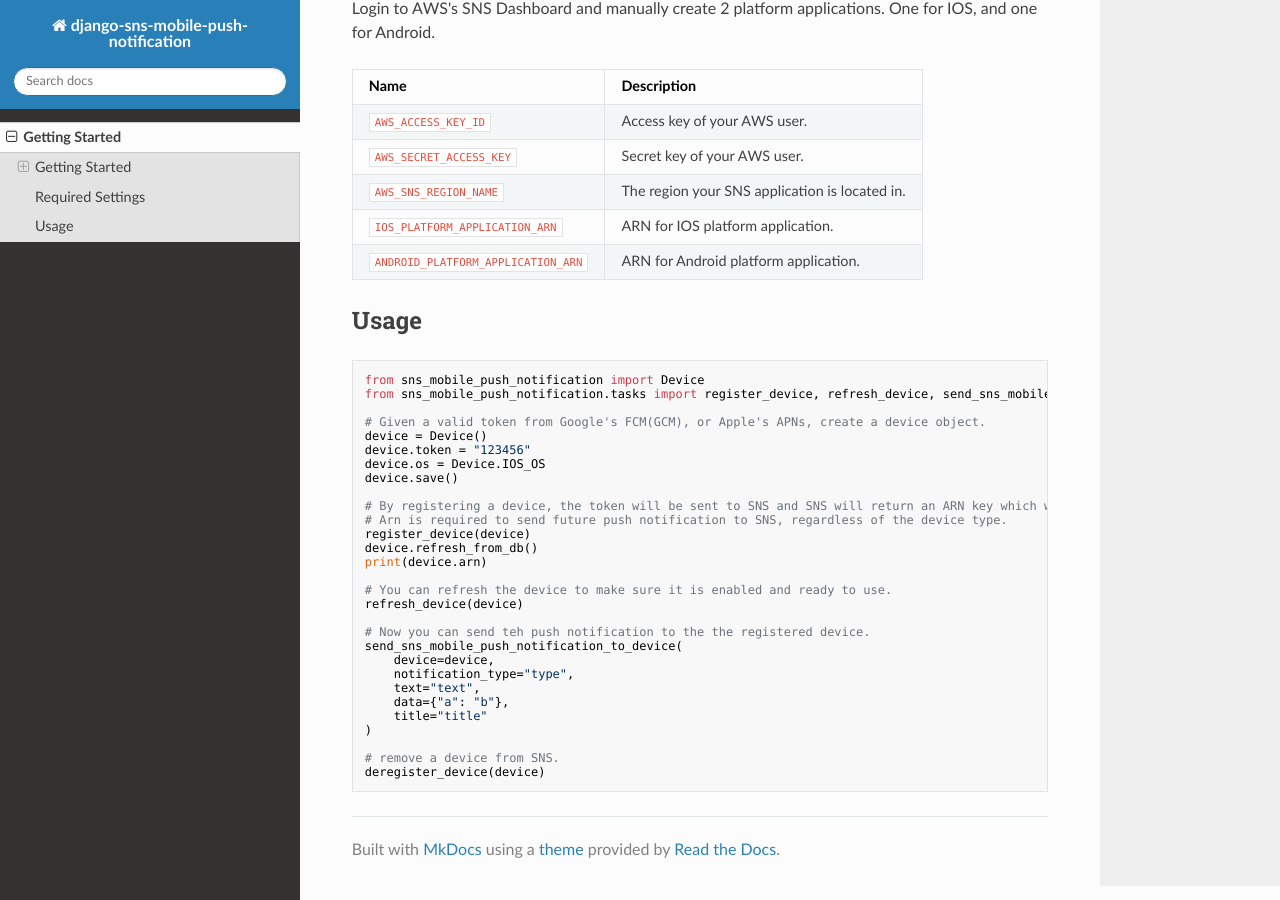
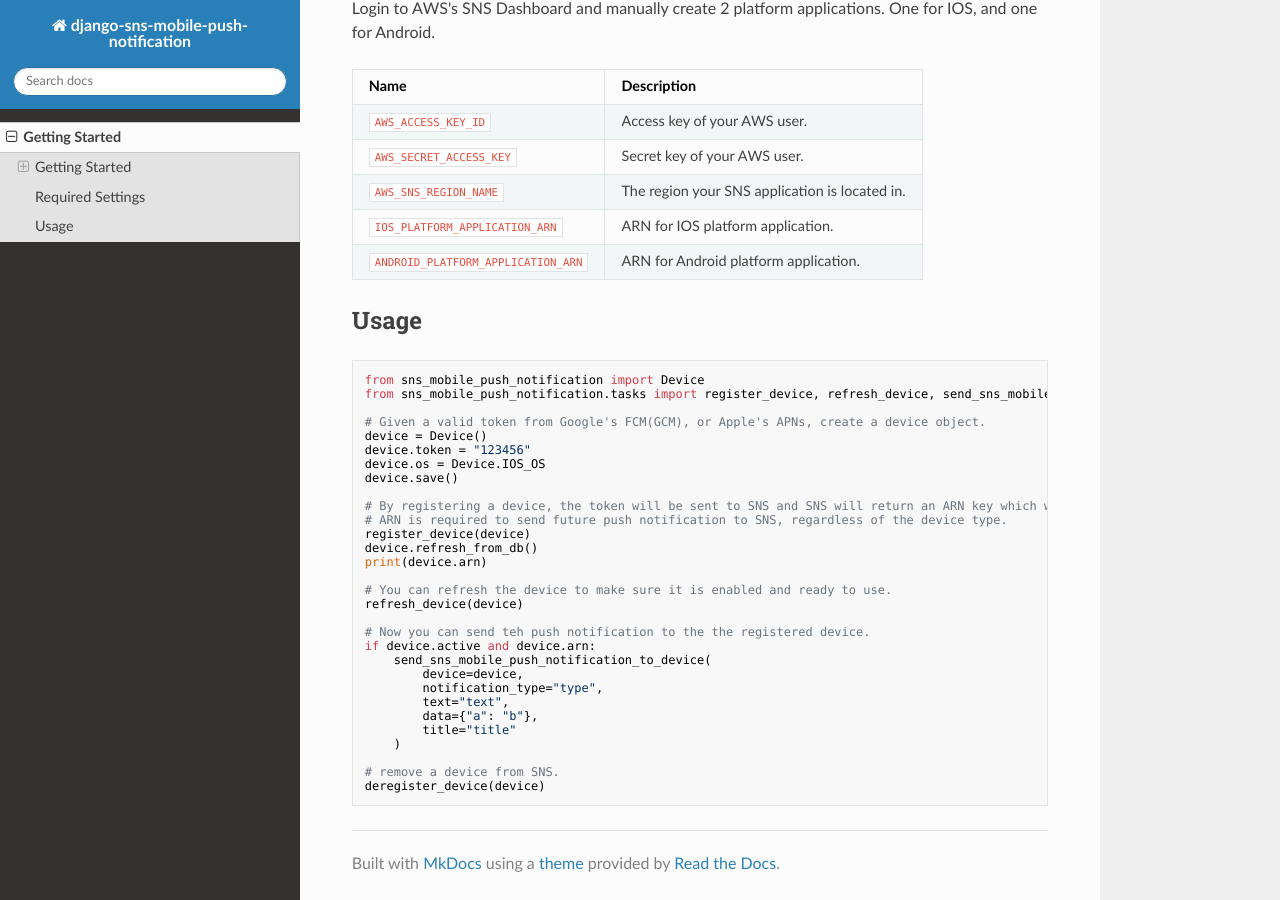
Before and after one commit to ml-archive/django-sns-mobile-push-notification, an MkDocs documentation site: the page built from docs/index.md, in a window 1280 px wide and 900 px high, scrolled down 623 px. Built offline with MkDocs 1.6.1, drawn with Linux system fonts in a browser that asks for light colours; nearby versions of some CDN libraries; old or Windows-style settings are respelled for this version of MkDocs.

Commit message:
[ django-sns-mobile-push-notification ] docs updated.

```diff
--- a/docs/index.md
+++ b/docs/index.md
@@ -46,7 +46,7 @@ device.os = Device.IOS_OS
 device.save()
 
 # By registering a device, the token will be sent to SNS and SNS will return an ARN key which will be saved in the device object.
-# Arn is required to send future push notification to SNS, regardless of the device type.
+# ARN is required to send future push notification to SNS, regardless of the device type.
 register_device(device)
 device.refresh_from_db()
 print(device.arn)
@@ -55,13 +55,14 @@ print(device.arn)
 refresh_device(device)
 
 # Now you can send teh push notification to the the registered device.
-send_sns_mobile_push_notification_to_device(
-    device=device,
-    notification_type="type",
-    text="text",
-    data={"a": "b"},
-    title="title"
-)
+if device.active and device.arn:
+    send_sns_mobile_push_notification_to_device(
+        device=device,
+        notification_type="type",
+        text="text",
+        data={"a": "b"},
+        title="title"
+    )
 
 # remove a device from SNS.
 deregister_device(device)
```
